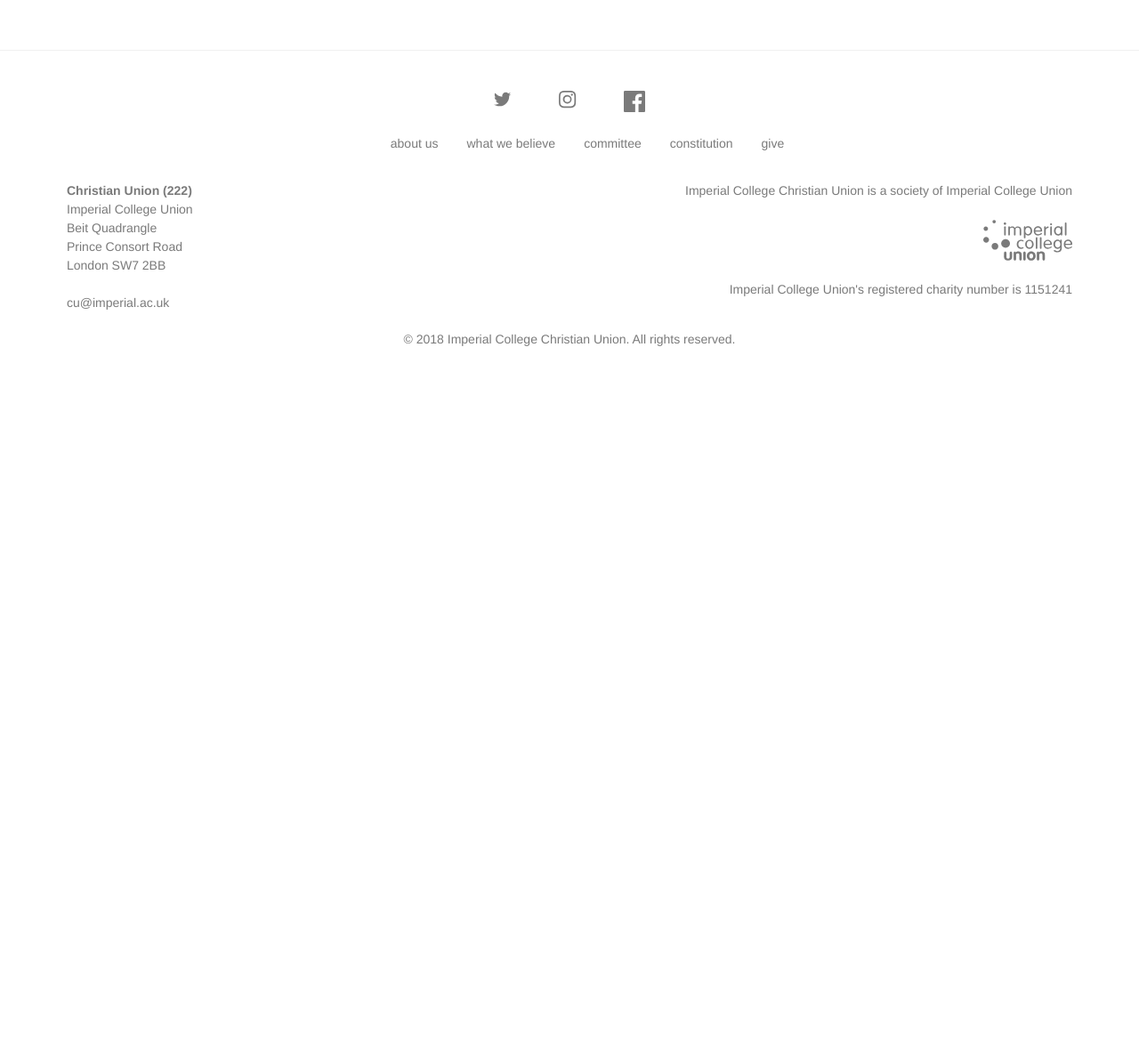
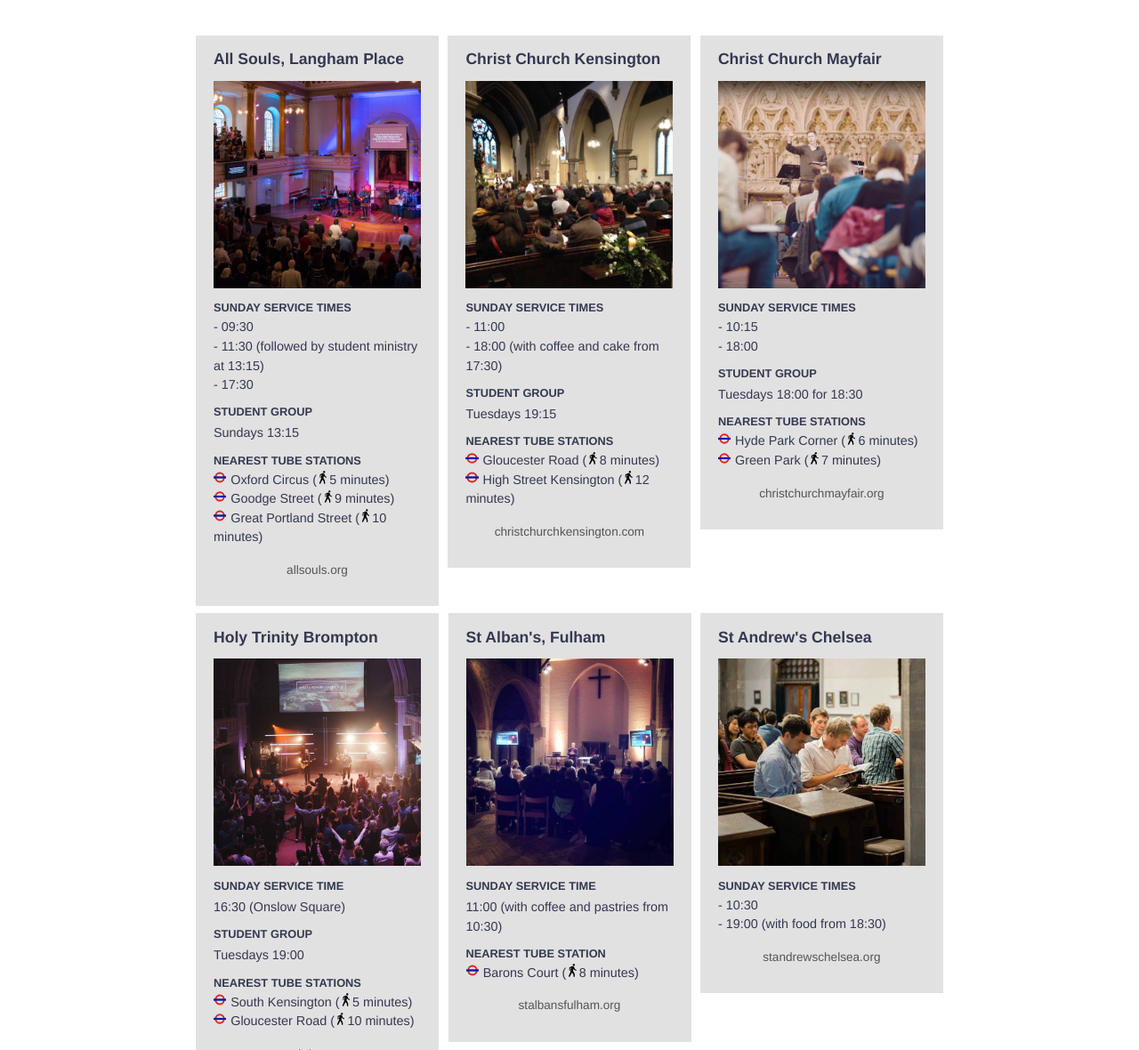
Before and after one commit to janczizikow/sleek, a Jekyll site: the page built from find-a-church.md, in a window 1280 px wide and 1400 px high, scrolled down 1025 px, cut to the strip 220-1400 px from the top of the window. Shown: the whole strip at 89% size. Built offline with Jekyll 4.4.1, drawn with Linux system fonts in a browser that asks for light colours; before the commit the page ends 1682 px from its top, so only the background shows below that.

Commit message:
add churches

```diff
--- /dev/null
+++ b/_data/churches.yml
@@ -0,0 +1,83 @@
+## Churches on the Find a Church page
+
+# Format:
+# name:                   church name (required)
+# image:                  name of image file in assets/img/churches
+# sunday_service_times:   list of sunday service times
+# student_group:          weekday evening student group time
+# website:                their website - no http://www., just churchname.com (required)
+# nearest_tubes:          list of nearest_tube stations with
+#  - station:               name of station
+#  - minutes_walk:          how many minutes CityMapper says it takes to walk
+# bio:                    short description of the church in their words
+
+- name: Christ Church Mayfair
+  image: ccm.jpg
+  sunday_service_times:
+    - "10:15"
+    - "18:00"
+  student_group: Tuesdays 18:00 for 18:30
+  website: christchurchmayfair.org
+  nearest_tubes:
+    - station: Hyde Park Corner
+      minutes_walk: 6
+    - station: Green Park
+      minutes_walk: 7
+
+- name: Christ Church Kensington
+  sunday_service_times:
+    - "11:00"
+    - 18:00 (with coffee and cake from 17:30)
+  student_group: Tuesdays 19:15
+  image: cck.jpg
+  website: christchurchkensington.com
+  nearest_tubes:
+    - station: Gloucester Road
+      minutes_walk: 8
+    - station: High Street Kensington
+      minutes_walk: 12
+
+- name: All Souls, Langham Place
+  image: all-souls.jpg
+  sunday_service_times:
+    - "09:30"
+    - 11:30 (followed by student ministry at 13:15)
+    - "17:30"
+  student_group: Sundays 13:15
+  website: allsouls.org
+  nearest_tubes:
+    - station: Oxford Circus
+      minutes_walk: 5
+    - station: Goodge Street
+      minutes_walk: 9
+    - station: Great Portland Street
+      minutes_walk: 10
+
+- name: St Andrew's Chelsea
+  image: st-andrews.jpg
+  website: standrewschelsea.org
+  sunday_service_times:
+    - "10:30"
+    - 19:00 (with food from 18:30)
+
+- name: St Alban's, Fulham
+  website: stalbansfulham.org
+  sunday_service_times:
+    - 11:00 (with coffee and pastries from 10:30)
+  nearest_tubes:
+    - station: Barons Court
+      minutes_walk: 8
+  image: st-albans.jpg
+
+- name: "Holy Trinity Brompton"
+  image: htb.jpg
+  website: htb.org
+  sunday_service_times:
+    - "16:30 (Onslow Square)"
+  student_group: Tuesdays 19:00
+  bio: "*The 16:30 Onslow Square service is the one most students attend. HTB offers ten services each Sunday at different times across four locations.*"
+  nearest_tubes:
+    - station: South Kensington
+      minutes_walk: 5
+    - station: Gloucester Road
+      minutes_walk: 10
--- /dev/null
+++ b/_includes/church-card.html
@@ -0,0 +1,61 @@
+<div class="church-card">
+  <div class="church-card__inner">
+      <p class="church-card__name">
+        <a href="http://{{ church.website }}" class="church-card__normal-link">{{ church.name }}</a>
+      </p>
+
+      {% if church.image %}
+      <div class="church-card__thumb">
+        <a href="http://{{ church.website }}"><img
+          src="{{site.url}}/assets/img/churches/{{church.image}}"
+          class="lazyload blur"
+          alt="{{church.name}}"
+        /></a>
+        <a href="http://{{ church.website }}" class="church-card__normal-link">
+          <noscript><img src="{{site.url}}/assets/img/churches/{{church.image}}" alt="{{church.name}}"></noscript></a>
+      </div>
+      {% endif %}
+      <ul class="church-card__props">
+
+        {% if church.sunday_service_times %}
+          <li>
+            {% if church.sunday_service_times.size > 1 %}
+              <span class="prop-name">Sunday service times</span>
+              <span class="prop-value">
+                {% for time in church.sunday_service_times %}
+                  <br>
+                  - {{ time }}
+                {% endfor %}
+              </span>
+            {% else %}
+              <span class="prop-name">Sunday service time</span><br>
+              <span class="prop-value">{{ church.sunday_service_times[0] }}</span>
+            {% endif %}
+          </li>
+        {% endif %}
+
+        {% if church.student_group %}
+          <li>
+              <span class="prop-name">Student Group</span><br>
+              <span class="prop-value">{{ church.student_group }}</span>
+          </li>
+        {% endif %}
+
+        {% if church.nearest_tubes %}
+          <li>
+            <span class="prop-name">Nearest tube station{% if church.nearest_tubes.size > 1 %}s{% endif %}</span>
+            <span class="prop-value">
+              {% for tube in church.nearest_tubes %}
+                <br>
+                <span class="church-card__tube-station">{{tube.station}}</span> (<span class="church-card__tube-walk">{{tube.minutes_walk}} minutes</span>)
+              {% endfor %}
+            </span>
+          </li>
+        {% endif %}
+
+      </ul>
+      <p class="church-card__website">
+        <a class="church-card__normal-link" href="http://{{ church.website }}">{{ church.website }}</a>
+      </p>
+  </div>
+</div>
--- /dev/null
+++ b/_sass/components/_church-list.scss
@@ -0,0 +1,122 @@
+.church-list {
+  padding-top: 0;
+  display: flex;
+  flex-wrap: wrap;
+  flex: 1 0 auto;
+}
+
+.church-card {
+  display: block;
+  width: 100%;
+  overflow: hidden;
+  margin-bottom: 0.5rem;
+  transition: box-shadow .25s ease;
+
+  @include breakpoint($md) {
+    width: 49.2%;
+    margin-right: 0.9%;
+
+    &:last-of-type,
+    &:nth-child(2n+2) {
+      margin-right: 0;
+    }
+  }
+  @include breakpoint($xl) {
+    width: 32.5%;
+    margin-right: 1.24%;
+
+    &:nth-child(2n+2) {
+      margin-right: 1.25%;
+    }
+
+    &:last-of-type,
+    &:nth-child(3n+3) {
+      margin-right: 0;
+    }
+  }
+}
+
+.church-card__thumb {
+  margin: 0;
+  background: $bg-color;
+  position: relative;
+  overflow: hidden;
+
+  &::after {
+    content: "";
+    display: block;
+    height: 0;
+    width: 100%;
+    // 16:9 = 56.25% = calc(9 / 16 * 100%)
+    padding-bottom: 100%;
+  }
+
+  > * {
+    position: absolute;
+    top: 0;
+    left: 0;
+    width: 100%;
+    height: 100%;
+    display: block;
+  }
+}
+
+.church-card__inner {
+  padding: 0.625rem 1.25rem 0.625rem;
+  background-color: lighten($light-grey, 35%);
+}
+
+.church-card__name {
+  font-weight: bold;
+  font-size: 1.1rem;
+  margin: 0.2rem 0 0.7rem;
+}
+
+ul.church-card__props {
+  list-style: none;
+  padding: 0;
+  margin-top: 0.6rem;
+
+  li {
+    margin-top: 0.4rem;
+    span.prop-name {
+      text-transform: uppercase;
+      font-weight: 700;
+      font-size: 0.8rem;
+    }
+    span.prop-value {
+      font-size: 0.9rem;
+    }
+  }
+}
+
+.church-card__website {
+  text-align: center;
+  color: $dark-grey;
+  font-size: 0.85rem;
+}
+
+.church-card__normal-link {
+  color: inherit;
+  text-decoration: inherit;
+  border: inherit;
+}
+
+.church-card__tube-station::before {
+  display: inline-block;
+  content: ' ';
+  background-size: 0.9rem 0.9rem;
+  height: 0.9rem;
+  width: 0.9rem;
+  background-image: url(/assets/img/churches/tube-roundel.svg);
+  margin-right: 0.3rem;
+}
+
+.church-card__tube-walk::before {
+  display: inline-block;
+  content: ' ';
+  background-size: 0.9rem 0.9rem;
+  height: 0.9rem;
+  width: 0.9rem;
+  background-image: url(/assets/img/churches/walking.svg);
+}
--- a/_sass/main.scss
+++ b/_sass/main.scss
@@ -27,6 +27,7 @@
   "components/btn",
   "components/card",
   "components/committee-member",
+  "components/church-list",
   "components/pagination",
   "components/form",
   "components/modal",
--- a/find-a-church.md
+++ b/find-a-church.md
@@ -17,3 +17,12 @@
 [<button>Contact us</button>](/contact)
 
 <iframe src="https://www.google.com/maps/d/embed?mid=1bodKtcVRqPuYxAmyiONeGq5HqPA" width="100%" height="480px" frameborder="0" widget="false"></iframe>
+
+<br />
+
+<div class="church-list">
+{% assign sorted_churches = site.data.churches | sort: 'name' %}
+  {% for church in sorted_churches %}
+    {% include church-card.html %}
+  {% endfor %}
+</div>
```
Also changed, not shown: assets/css/main.css, assets/img/churches/all-souls.jpg (added), assets/img/churches/cck.jpg (added), assets/img/churches/ccm.jpg (added), assets/img/churches/htb.jpg (added), assets/img/churches/st-albans.jpg (added), assets/img/churches/st-andrews.jpg (added), assets/img/churches/tube-roundel.svg (added), assets/img/churches/walking.svg (added).
